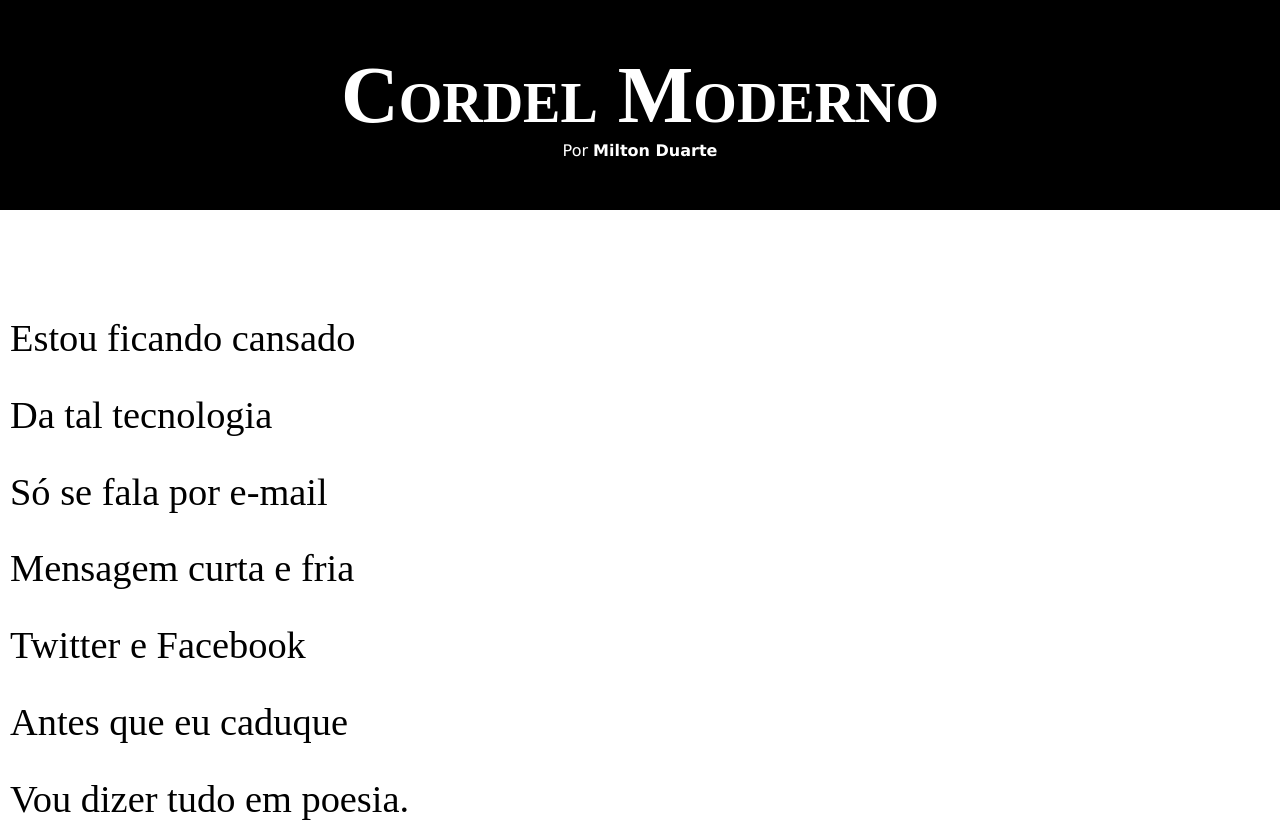
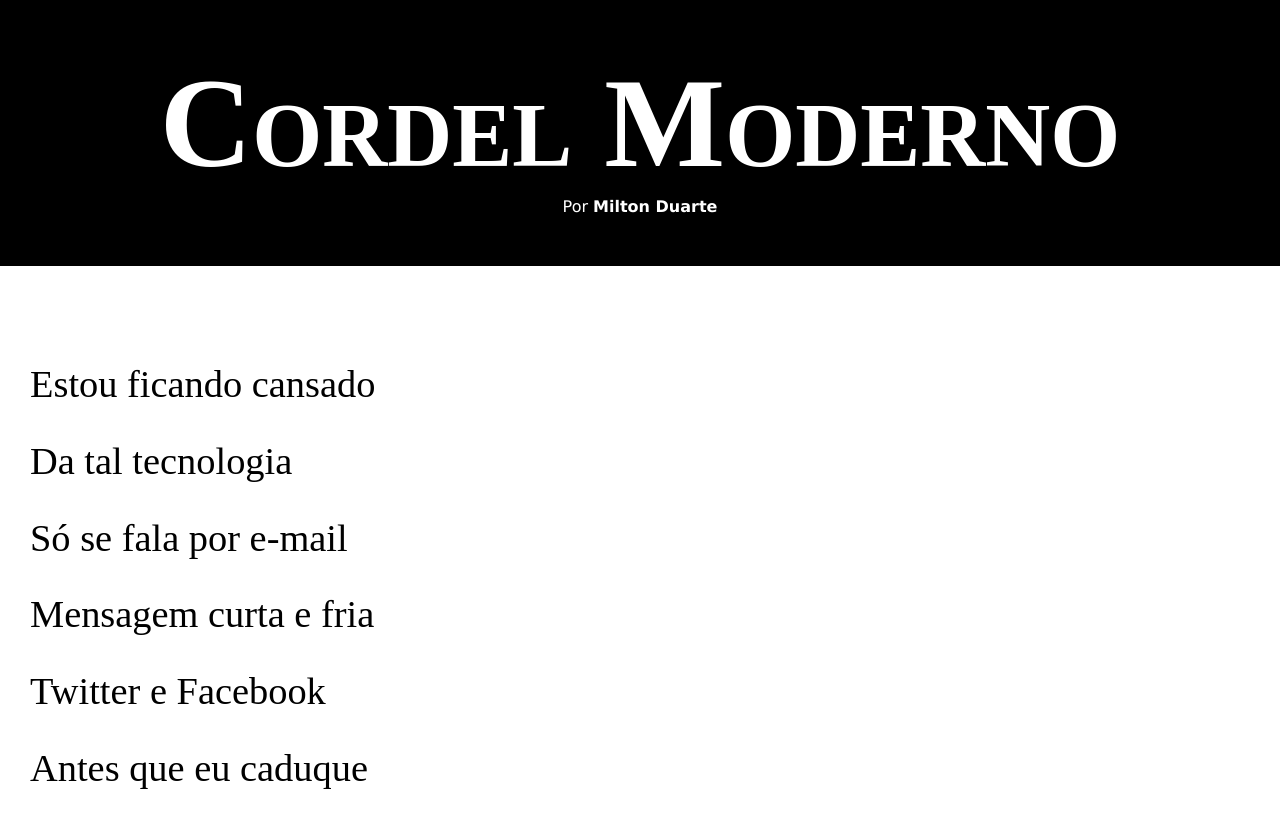
Before and after one commit to larissa-meirelles/desafio-cordel, a plain HTML site: page index.html in a window 1280 px wide. Shown: the top 822 px of the page. Drawn offline with Linux system fonts and the light colour scheme; a web font is replaced by a local one.

Commit message:
initial commit

```diff
--- a/style.css
+++ b/style.css
@@ -11,12 +11,13 @@
 
 * {
     margin: 0;
+    padding: 0;
 
 }
 
 html, body {
     background-color: darkgray;
-    min-height: 100vh;
+    min-height: 100%;
     font-family: Verdana, Geneva, Tahoma, sans-serif;
 }
 
@@ -28,7 +29,7 @@ header {
 
 header h1{
     font-variant: small-caps;
-    font-size: 10vh;
+    font-size: 10vw;
     font-family: var(--font-cordel);
     padding-top: 50px;
 }
@@ -46,16 +47,17 @@ a {
 a:hover{
     text-decoration: underline;
 }
+
 section {
     font-family: var(--font-poema);
     font-size: 3vw;
     line-height: 2em;
+    padding: 10vh 0;
     padding-left: 30px;
-    padding: 10vh 0;
 }
 
 section p {
-    padding: 10px;
+    padding-bottom: 2em;
 }
 
 .normal {
@@ -69,9 +71,9 @@ section p {
 }
 
 .imagem p {
-    background-color: rgba(0, 0, 0, 0.363);
+    background-color: rgba(0, 0, 0, 0.215);
     display: inline-block;
-    width: 400px;
+    /* width: 600px; */
     padding: 5px;
     text-shadow: 1px 1px 0px rgba(0, 0, 0, 0.664);
 }
```
